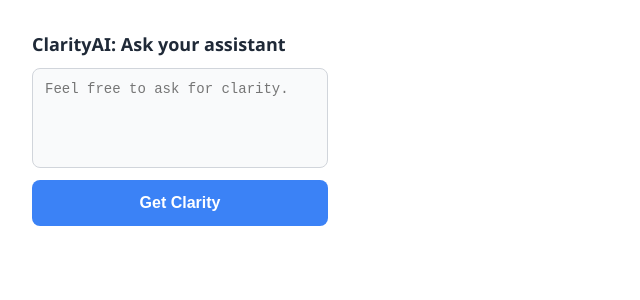
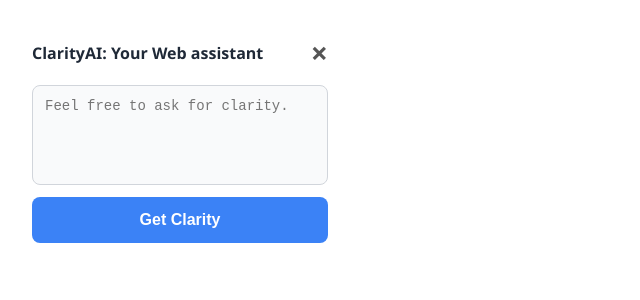
Before and after one commit to SandipDeb05/clarityai, a React (Vite) app: page / in a window 1280 px wide. Shown: the top 300 px of the page, without its empty margins (0-640 px from the left). Built offline with nearby package versions, Linux system fonts and the light colour scheme.

Commit message:
refactor: enhance popup functionality with loading state and error handling, update styles for better UI

```diff
--- a/src/index.css
+++ b/src/index.css
@@ -1,4 +1,3 @@
-/* popup.css or global css */
 * {
   box-sizing: border-box;
   margin: 0;
--- a/src/popup/App.tsx
+++ b/src/popup/App.tsx
@@ -5,29 +5,58 @@
 function App() {
   const [question, setQuestion] = useState<string>("");
   const [response, setResponse] = useState<string>("");
+  const [loading, setLoading] = useState<boolean>(false);
 
   const handleTask = async () => {
+    setLoading(true);
+    setResponse("");
     chrome.runtime.sendMessage(
       { action: "FETCH_TAB_TEXT" },
       async (response) => {
-        const tabText = response.text;
-        const answer = await fetchAIResponse(question, tabText);
-        setResponse(answer);
+        try {
+          const tabText = response.text;
+          const answer = await fetchAIResponse(question, tabText);
+          setResponse(answer);
+        } catch (e) {
+          setResponse("An error occurred. Please try again.");
+        } finally {
+          setLoading(false);
+        }
       }
     );
   };
 
+  const handleClosePopup = () => {
+    window.close();
+  };
+
+  const handleKeyDown = (e: React.KeyboardEvent<HTMLTextAreaElement>) => {
+    if (e.key === "Enter") {
+      handleTask();
+    }
+  };
+
   return (
     <main className="main__container">
-      <h2 className="heading">ClarityAI: Ask your assistant</h2>
+      <div className="heading__wrapper">
+        <h2 className="heading">ClarityAI: Your Web assistant</h2>
+        <div role="button" className="close__btn" onClick={handleClosePopup}>
+          &times;
+        </div>
+      </div>
       <textarea
         name="question"
         className="question__popup"
         placeholder="Feel free to ask for clarity."
         value={question}
         onChange={(e) => setQuestion(e.target.value)}
+        onKeyDown={handleKeyDown}
       />
-      <button onClick={handleTask}>Get Clarity</button>
+      <button onClick={handleTask}>
+        {loading ? "Loading..." : "Get Clarity"}
+      </button>
+
+      {loading && <p className="loading__text">Fetching AI response...</p>}
 
       {response && (
         <div className="response__wrapper">
--- a/src/popup/popup.css
+++ b/src/popup/popup.css
@@ -1,13 +1,20 @@
 .main__container {
   flex: 1;
   display: flex;
+  border-radius: 8px;
   flex-direction: column;
   padding: 16px;
   gap: 12px;
 }
 
+.heading__wrapper {
+  display: flex;
+  justify-content: space-between;
+  align-items: center;
+}
+
 .heading {
-  font-size: 18px;
+  font-size: 16px;
   font-weight: 600;
   color: #1f2937;
 }
@@ -65,3 +72,39 @@
   max-height: 20rem;
   overflow-y: auto;
 }
+
+.loading__text {
+  font-size: 14px;
+  font-weight: 500;
+  color: #555;
+  background-color: #f3f3f3;
+  padding: 8px 12px;
+  border-radius: 8px;
+  text-align: center;
+  margin-top: 10px;
+  animation: pulse 1.5s infinite;
+}
+
+@keyframes pulse {
+  0% {
+    opacity: 0.5;
+  }
+  50% {
+    opacity: 1;
+  }
+  100% {
+    opacity: 0.5;
+  }
+}
+
+.close__btn {
+  font-size: 30px;
+  font-weight: bold;
+  color: #555;
+  cursor: pointer;
+  transition: color 0.2s ease;
+}
+
+.close__btn:hover {
+  color: #e74c3c;
+}
--- a/vite.config.ts
+++ b/vite.config.ts
@@ -7,7 +7,7 @@
   build: {
     rollupOptions: {
       input: {
-        popup: resolve(__dirname, "index.html"), // popup
+        popup: resolve(__dirname, "index.html"),
         serviceWorker: resolve(__dirname, "src/serviceWorker.ts"),
         contentScript: resolve(__dirname, "src/contentScript.ts"),
       },
```
